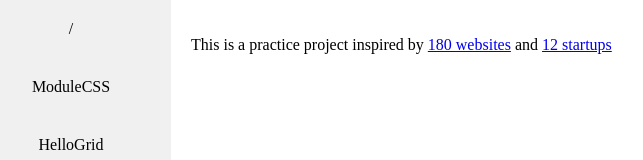
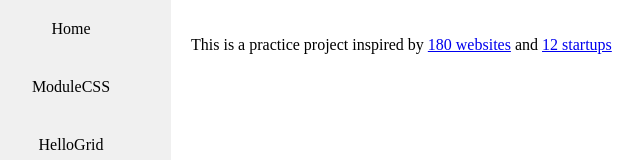
Before and after one commit to geoochi/frontend-practice, a React (Vite) app: page / in a window 1280 px wide. Shown: the top 160 px of the page, without its empty margins (29-672 px from the left). Built offline with nearby package versions, Linux system fonts and the light colour scheme.

Commit message:
bump: use routes.js

```diff
--- a/src/index.jsx
+++ b/src/index.jsx
@@ -1,28 +1,26 @@
 import { createRoot } from 'react-dom/client'
 import { HashRouter, Routes, Route, Link } from 'react-router'
-import Home from './components/Home.jsx'
-import ModuleCSS from './components/ModuleCSS.jsx'
-import HelloGrid from './components/HelloGrid.jsx'
-import SectionGrid from './components/SectionGrid.jsx'
-import LightDark from './components/LightDark.jsx'
+import routes from './routes/routes'
 import './assets/index.css'
 
 createRoot(document.getElementById('root')).render(
   <HashRouter>
     <div id='sidebar'>
-      <Link to='/'>/</Link>
-      <Link to='/ModuleCSS'>ModuleCSS</Link>
-      <Link to='/HelloGrid'>HelloGrid</Link>
-      <Link to='/SectionGrid'>SectionGrid</Link>
-      <Link to='/LightDark'>LightDark</Link>
+      {routes.map((route) => (
+        <Link key={route.path} to={route.path}>
+          {route.name}
+        </Link>
+      ))}
     </div>
     <div id='container'>
       <Routes>
-        <Route path='/' element={<Home />} />
-        <Route path='/ModuleCSS' element={<ModuleCSS />} />
-        <Route path='/HelloGrid' element={<HelloGrid />} />
-        <Route path='/SectionGrid' element={<SectionGrid />} />
-        <Route path='/LightDark' element={<LightDark />} />
+        {routes.map((route) => (
+          <Route
+            key={route.path}
+            path={route.path}
+            element={<route.component />}
+          />
+        ))}
       </Routes>
     </div>
   </HashRouter>
--- /dev/null
+++ b/src/routes/routes.js
@@ -0,0 +1,13 @@
+import Home from '../components/Home.jsx'
+import ModuleCSS from '../components/ModuleCSS.jsx'
+import HelloGrid from '../components/HelloGrid.jsx'
+import SectionGrid from '../components/SectionGrid.jsx'
+import LightDark from '../components/LightDark.jsx'
+
+export default [
+  { path: '/', name: 'Home', component: Home },
+  { path: '/ModuleCSS', name: 'ModuleCSS', component: ModuleCSS },
+  { path: '/HelloGrid', name: 'HelloGrid', component: HelloGrid },
+  { path: '/SectionGrid', name: 'SectionGrid', component: SectionGrid },
+  { path: '/LightDark', name: 'LightDark', component: LightDark },
+]
```
